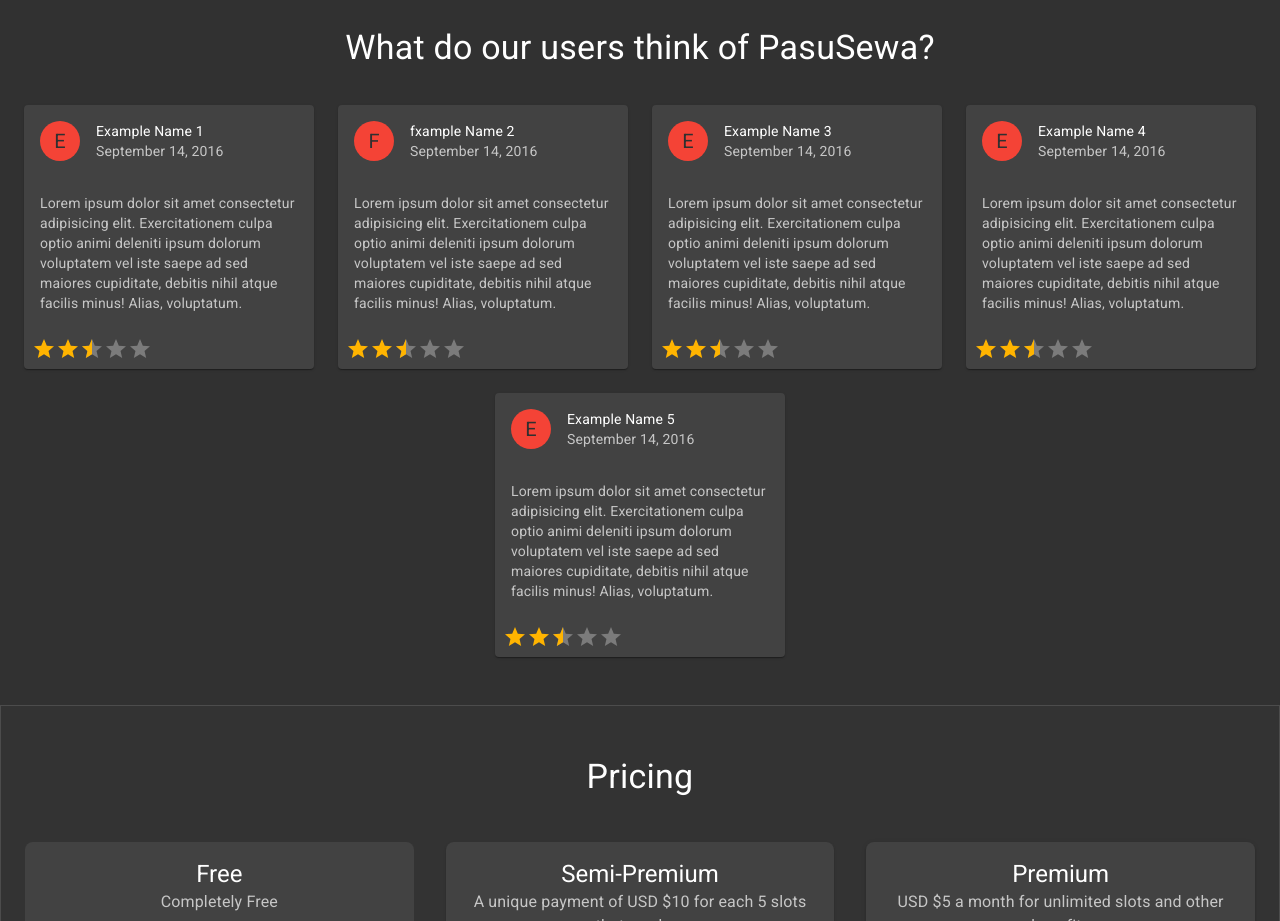
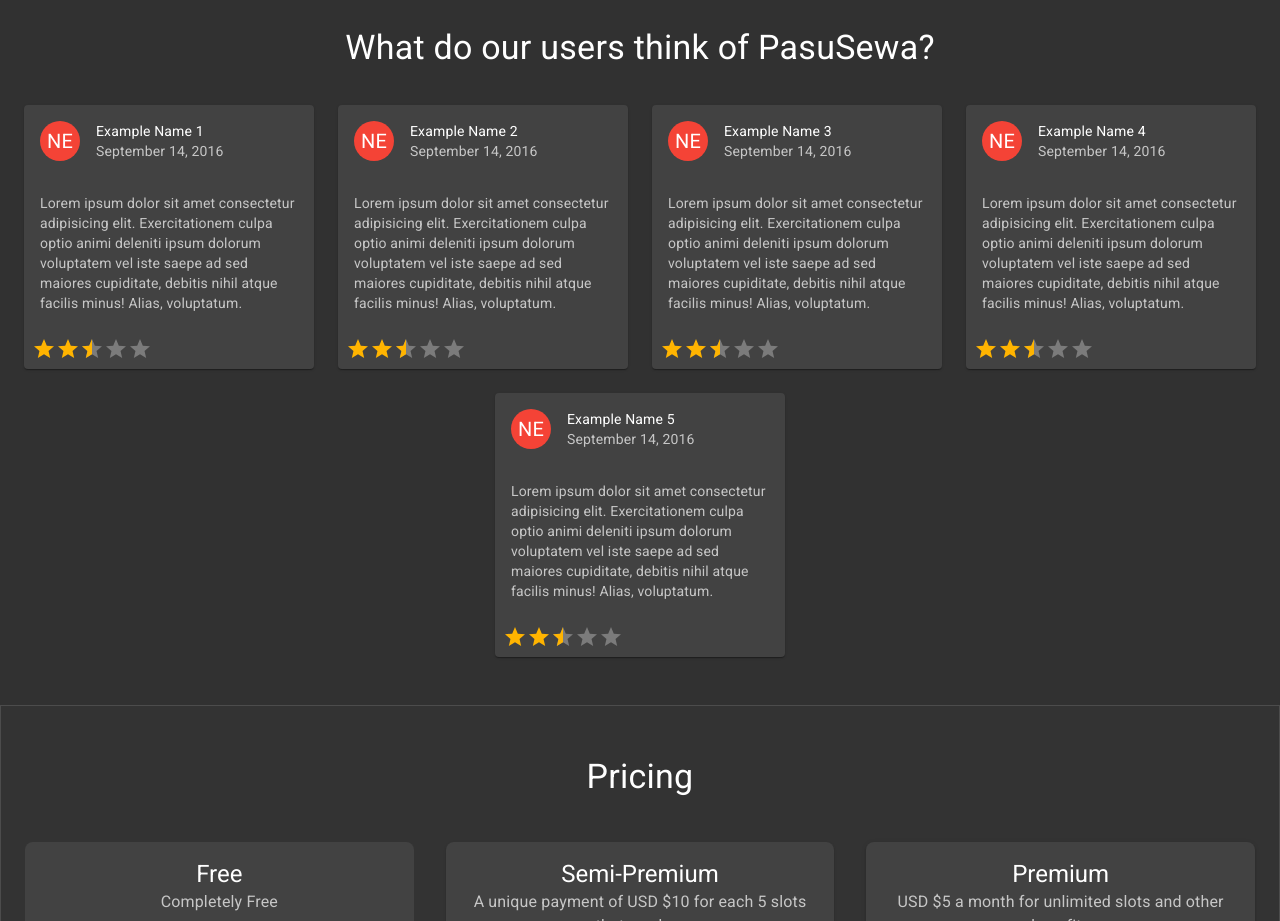
Before and after one commit to TheMrCorvy/Desktop-Frontend, a React (Create React App) app: page / in a window 1280 px wide. Shown: the part 1940-2861 px from the top of the page. Built offline with nearby package versions, Linux system fonts and the light colour scheme.

Commit message:
divided userName into firstName & lastName for the reviewCard component

```diff
--- a/src/components/Sections/Pricing/index.tsx
+++ b/src/components/Sections/Pricing/index.tsx
@@ -178,7 +178,7 @@ const Pricing: FC = () => {
 				</Grid>
 			</Container>
 			<DialogComponent
-				title="Acerca de los precios"
+				title={translate("about_prices", lng)}
 				className={classes.infoBtn}
 				tooltipPlacement="right"
 			>
--- a/src/components/Sections/Reviews/ReviewCard/index.tsx
+++ b/src/components/Sections/Reviews/ReviewCard/index.tsx
@@ -17,7 +17,10 @@ import { red } from "@material-ui/core/colors"
 import { makeStyles, Theme, createStyles } from "@material-ui/core/styles"
 
 export type ReviewCardT = {
-	userName: string
+	userName: {
+		firstName: string
+		lastName: string
+	}
 	date: string
 	rating: {
 		body: string
@@ -33,6 +36,7 @@ const useStyles = makeStyles((theme: Theme) =>
 		},
 		avatar: {
 			backgroundColor: red[500],
+			color: "white",
 		},
 		container: {
 			paddingTop: "3rem",
@@ -50,7 +54,8 @@ const useStyles = makeStyles((theme: Theme) =>
 const ReviewCard = ({ userName, date, rating }: ReviewCardT) => {
 	const classes = useStyles()
 
-	const avatar = userName.charAt(0).toUpperCase()
+	const avatar =
+		userName.firstName.charAt(0).toUpperCase() + userName.lastName.charAt(0).toUpperCase()
 
 	return (
 		<Card>
@@ -60,7 +65,7 @@ const ReviewCard = ({ userName, date, rating }: ReviewCardT) => {
 						{avatar}
 					</Avatar>
 				}
-				title={userName}
+				title={userName.lastName + " " + userName.firstName}
 				subheader={date}
 			/>
 			<CardContent>
--- a/src/components/Sections/Reviews/index.tsx
+++ b/src/components/Sections/Reviews/index.tsx
@@ -36,7 +36,10 @@ const Reviews: FC = () => {
 	//here will be an api call to fetch these reviews
 	const userReviews: ReviewCardT[] = [
 		{
-			userName: "Example Name 1",
+			userName: {
+				firstName: "Name 1",
+				lastName: "Example",
+			},
 			date: "September 14, 2016",
 			rating: {
 				body:
@@ -45,7 +48,10 @@ const Reviews: FC = () => {
 			},
 		},
 		{
-			userName: "fxample Name 2",
+			userName: {
+				firstName: "Name 2",
+				lastName: "Example",
+			},
 			date: "September 14, 2016",
 			rating: {
 				body:
@@ -54,7 +60,10 @@ const Reviews: FC = () => {
 			},
 		},
 		{
-			userName: "Example Name 3",
+			userName: {
+				firstName: "Name 3",
+				lastName: "Example",
+			},
 			date: "September 14, 2016",
 			rating: {
 				body:
@@ -63,7 +72,10 @@ const Reviews: FC = () => {
 			},
 		},
 		{
-			userName: "Example Name 4",
+			userName: {
+				firstName: "Name 4",
+				lastName: "Example",
+			},
 			date: "September 14, 2016",
 			rating: {
 				body:
@@ -72,7 +84,10 @@ const Reviews: FC = () => {
 			},
 		},
 		{
-			userName: "Example Name 5",
+			userName: {
+				firstName: "Name 5",
+				lastName: "Example",
+			},
 			date: "September 14, 2016",
 			rating: {
 				body:
--- a/src/lang/en.json
+++ b/src/lang/en.json
@@ -61,6 +61,7 @@
 	"more_info": ["See more Information"],
 	"go_back": ["Go Back"],
 	"pricing_title": ["Pricing"],
+	"about_prices": ["About the Prices"],
 	"tier_free": [
 		"Free",
 		"Completely Free",
--- a/src/lang/es.json
+++ b/src/lang/es.json
@@ -68,6 +68,7 @@
 	"more_info": ["Ver más Información"],
 	"go_back": ["Volver"],
 	"pricing_title": ["Precios"],
+	"about_prices": ["Acerca de los Precios"],
 	"tier_free": [
 		"Free",
 		"Completamente Gratis",
--- a/src/lang/jp.json
+++ b/src/lang/jp.json
@@ -61,6 +61,7 @@
 	"more_info": ["See more Information"],
 	"go_back": ["Go Back"],
 	"pricing_title": ["Pricing"],
+	"about_prices": ["About the Prices"],
 	"tier_free": [
 		"Free",
 		"Completely Free",
```
